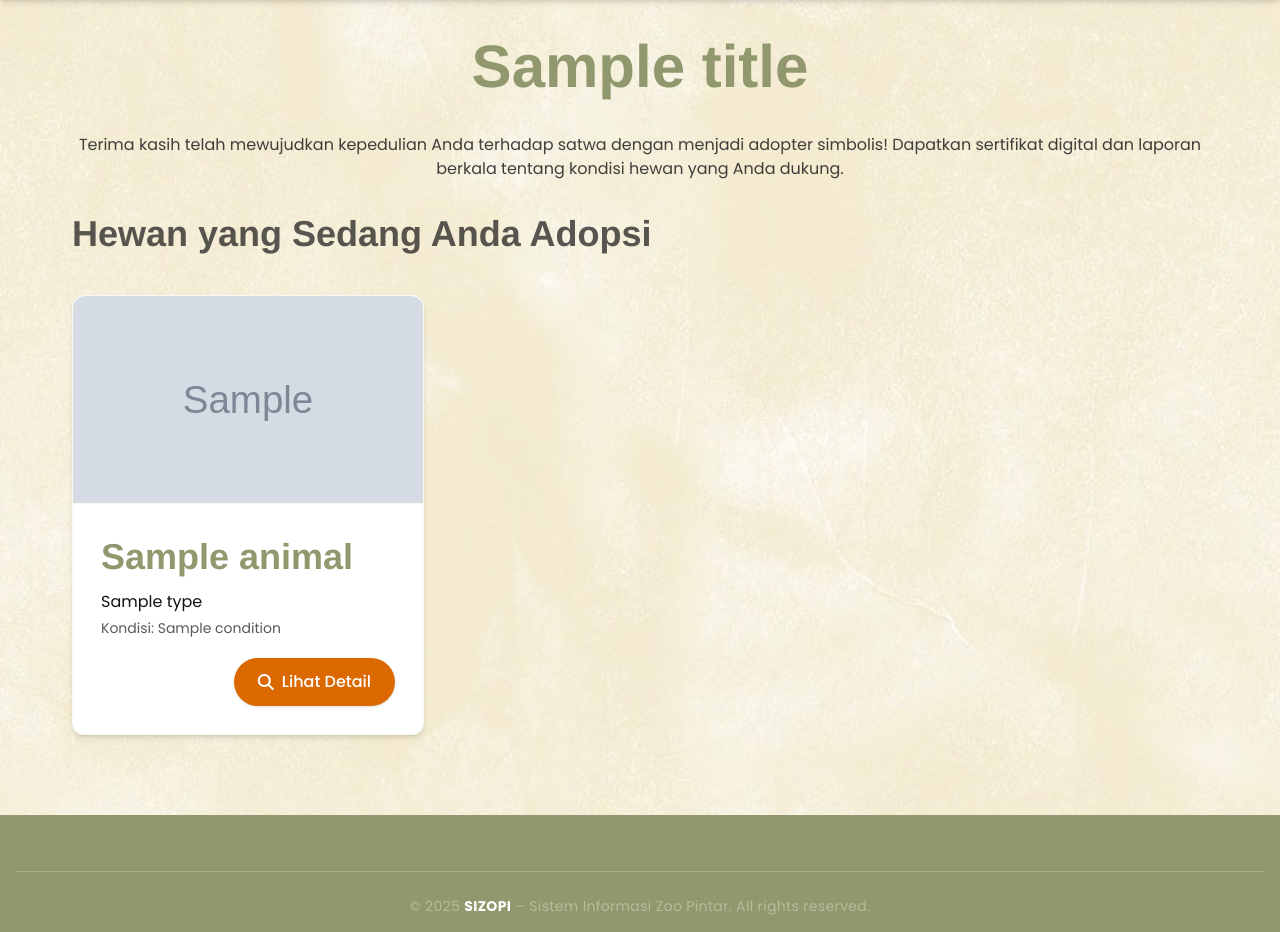
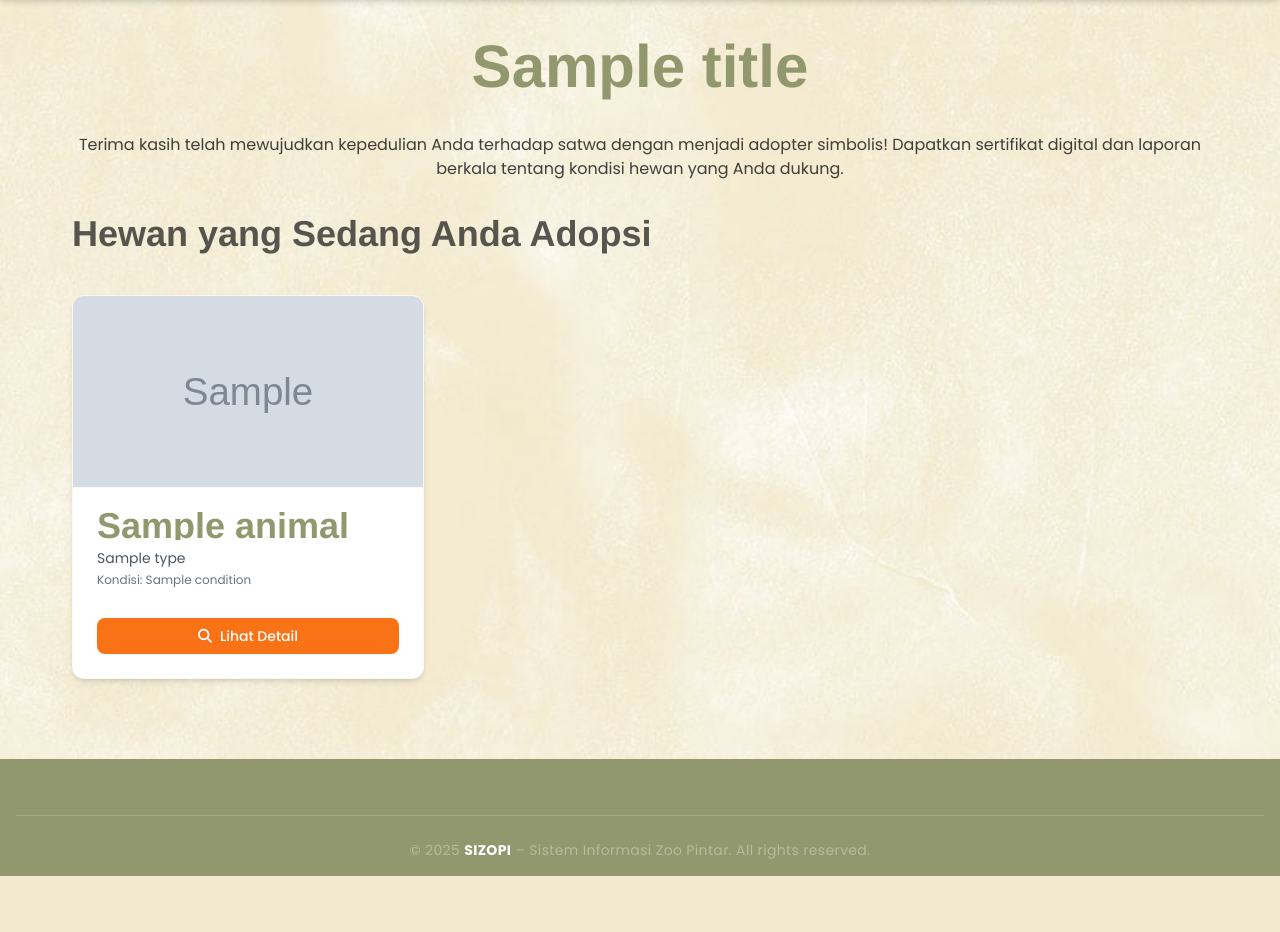
Before and after one commit to BASDAT-B06/sizopi, a Django app: template adopsi/templates/adoption/user/adoption_list_user.html in a window 1280 px wide. Shown: the part 80-1012 px from the top of the page. After the commit the page ends 956 px from the top, so only its background shows below. Run offline with Django 5.2, Linux system fonts and the light colour scheme; the template is opened without the code that fills it: most values are stand-ins (such as "Sample title", 1, 10 or a date in 2020); grey boxes marked "Sample" are stand-in pictures; some libraries are stand-ins or nearby versions.

Commit message:
feat: improve animal card layout and styling in adoption list

```diff
--- a/adopsi/templates/adoption/user/adoption_list_user.html
+++ b/adopsi/templates/adoption/user/adoption_list_user.html
@@ -8,20 +8,24 @@
     <h4 class="text-h4 text-neutral-black/70 font-header font-bold mb-10 text-left">Hewan yang Sedang Anda Adopsi</h4>
     <div class="grid grid-cols-1 md:grid-cols-2 lg:grid-cols-3 gap-10">
         {% for animal in animals %}
-        <div class="bg-white border border-secondary-40 rounded-xl shadow-md overflow-hidden flex flex-col">
-            <img src="{{ animal.image }}" alt="{{ animal.nama }}" class="w-full h-52 object-cover rounded-t-xl border-b border-secondary-40">
-            <div class="p-7 flex flex-col flex-1">
-                <h4 class="text-h6 text-primary font-header font-bold mb-2">{{ animal.nama }}</h4>
-                <p class="text-base text-neutral-black mb-1">{{ animal.type }}</p>
-                <p class="text-sm text-neutral-black/70 mb-5">Kondisi: {{ animal.condition }}</p>
-                <div class="flex justify-end mt-auto">
-                    <button type="button"
-                        class="inline-flex items-center justify-center px-6 py-3 rounded-full bg-accent-500 text-white hover:bg-accent-600 transition-colors font-medium shadow"
-                        onclick="showModal('animalModal{{ animal.id }}')">
-                        <i class="fas fa-search mr-2"></i>Lihat Detail
-                    </button>
+        <div class="bg-white border border-secondary-40 rounded-xl shadow-md overflow-hidden flex flex-col h-96">
+            <img src="{{ animal.image }}" alt="{{ animal.nama }}"
+                class="w-full h-48 object-cover border-b border-secondary-40">
+            <div class="p-6 flex flex-col flex-1 justify-between">
+                <div>
+                    <h4 class="text-lg font-bold text-primary mb-2 line-clamp-2">
+                        {{ animal.nama|default:" " }}
+                    </h4>
+                    <p class="text-sm text-gray-600 mb-1">{{ animal.type }}</p>
+                    <p class="text-xs text-gray-500 mb-3">Kondisi: {{ animal.condition }}</p>
                 </div>
+                <button type="button"
+                    class="w-full px-4 py-2 rounded-lg bg-orange-500 text-white hover:bg-orange-600 transition-colors font-medium text-sm mt-auto"
+                    onclick="showModal('animalModal{{ animal.id }}')">
+                    <i class="fas fa-search mr-2"></i>Lihat Detail
+                </button>
             </div>
+        </div>
         </div>
 
         <!-- Modal Animal Info -->
```
